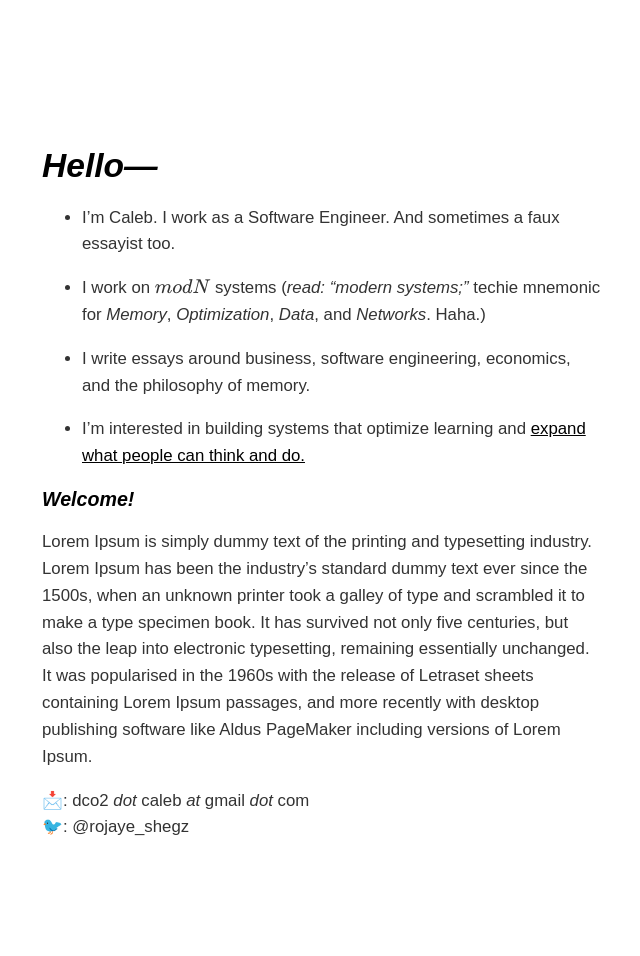
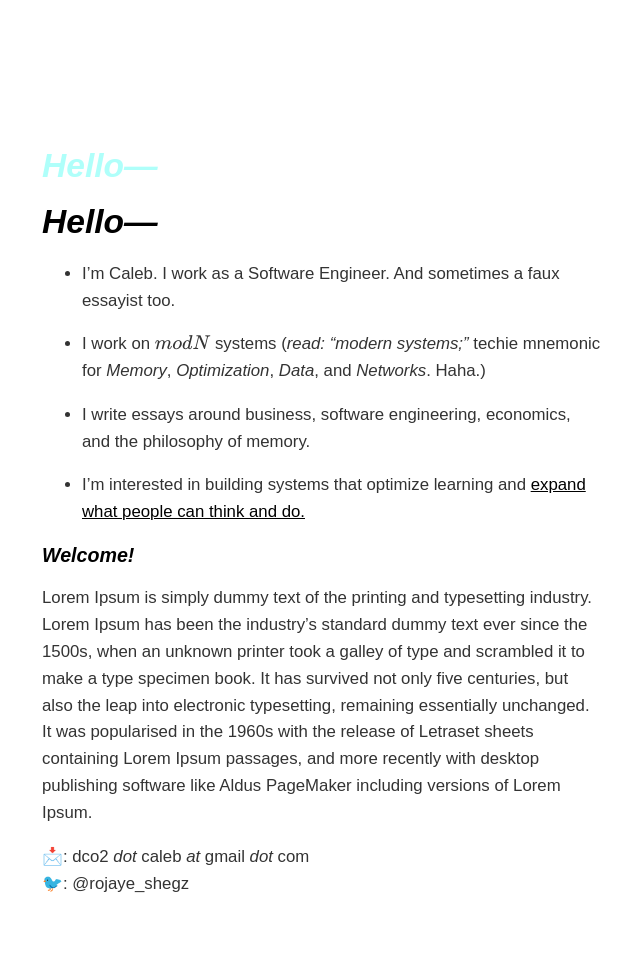
Before and after one commit to dCO2/rococo, a Jekyll site: the page built from index.md, in a window 1280 px wide. Shown: the whole page, without its empty margins (334-974 px from the left). Built offline with Jekyll 4.4.1, drawn with Linux system fonts in a browser that asks for light colours; some web fonts are replaced; formulas are drawn with MathJax 3; before the commit the page ends 900 px from its top, so only the background shows below that.

Commit message:
Update index.md

```diff
--- a/index.md
+++ b/index.md
@@ -5,6 +5,8 @@ title: Home
 ---
 
 {: style="margin-top:0; margin-bottom: 0;"}
+
+<h1 style="color: #00ffef50;"><em>Hello—</em></h1>
 
 # _Hello—_
 - I'm Caleb. I work as a Software Engineer. And sometimes a faux essayist too.
```
